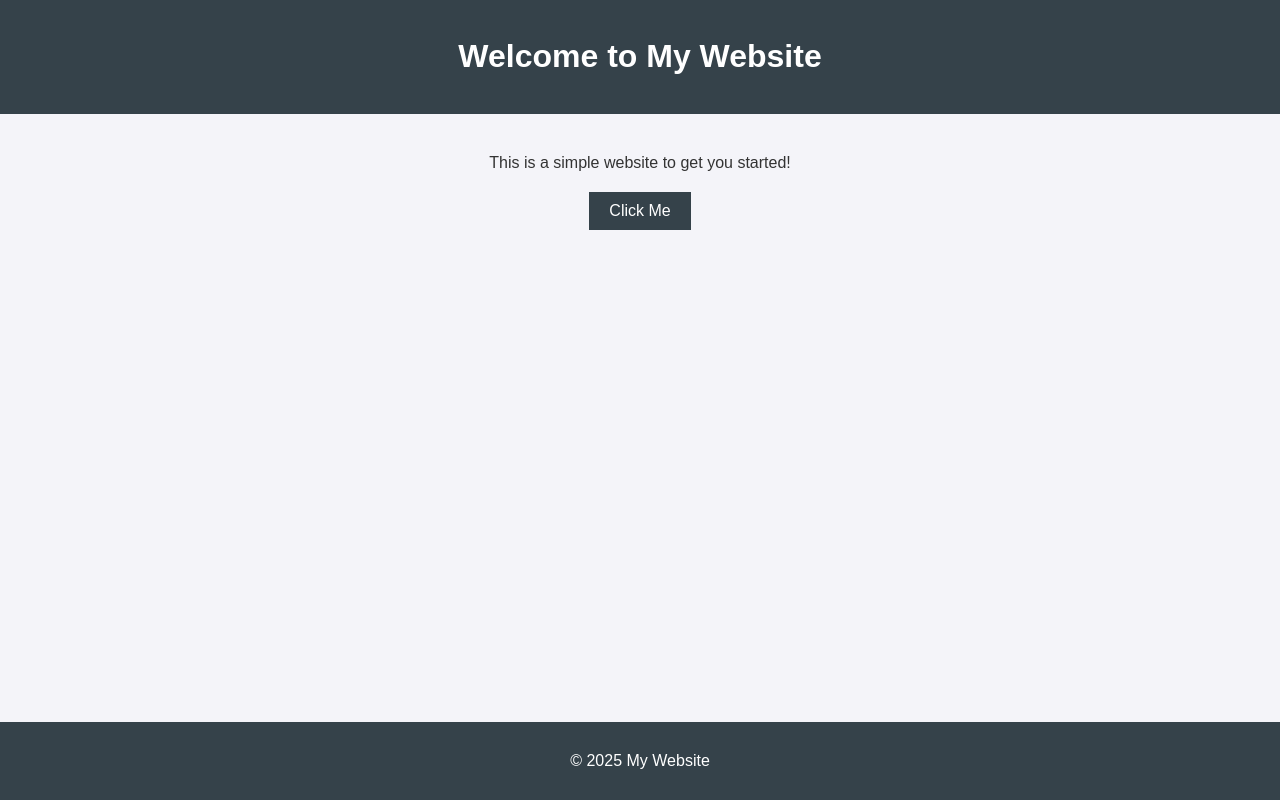
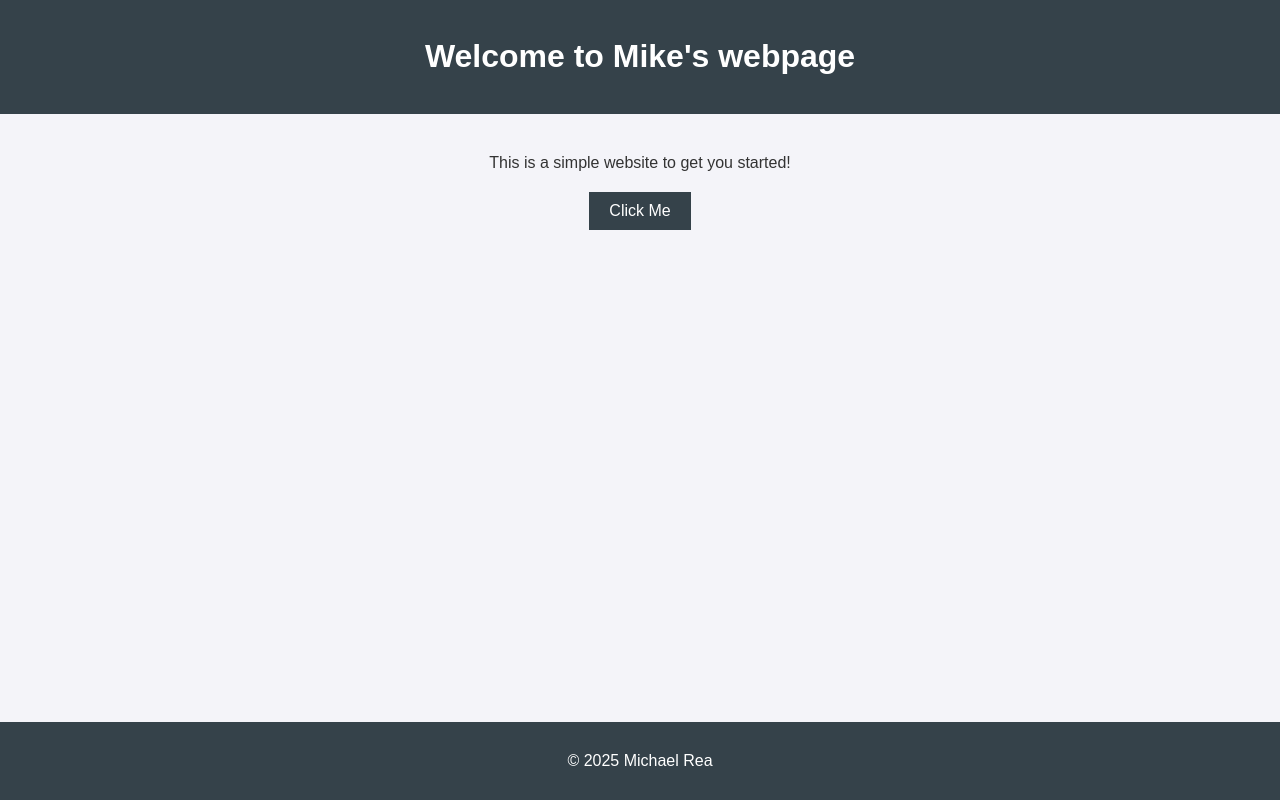
Before and after one commit to miker8/miker8.github.io, a plain HTML site: page index.html in a window 1280 px wide. Drawn offline with Linux system fonts and the light colour scheme.

Commit message:
Update index.html

```diff
--- a/index.html
+++ b/index.html
@@ -3,19 +3,19 @@
 <head>
     <meta charset="UTF-8">
     <meta name="viewport" content="width=device-width, initial-scale=1.0">
-    <title>Basic Website</title>
+    <title>Mike Rea's homepage</title>
     <link rel="stylesheet" href="styles.css">
 </head>
 <body>
     <header>
-        <h1>Welcome to My Website</h1>
+        <h1>Welcome to Mike's webpage</h1>
     </header>
     <main>
         <p>This is a simple website to get you started!</p>
         <button id="alertButton">Click Me</button>
     </main>
     <footer>
-        <p>&copy; 2025 My Website</p>
+        <p>&copy; 2025 Michael Rea</p>
     </footer>
     <script src="script.js"></script>
 </body>
```
